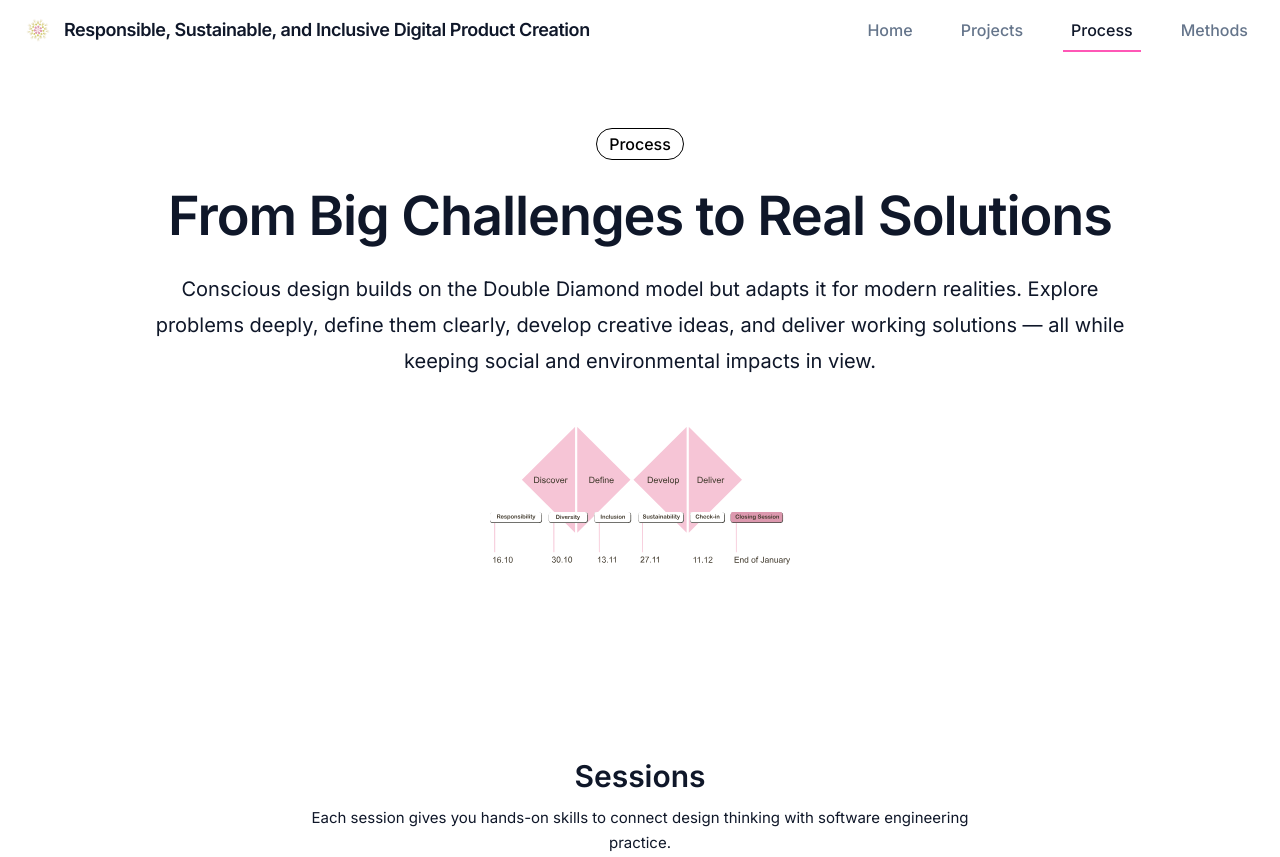
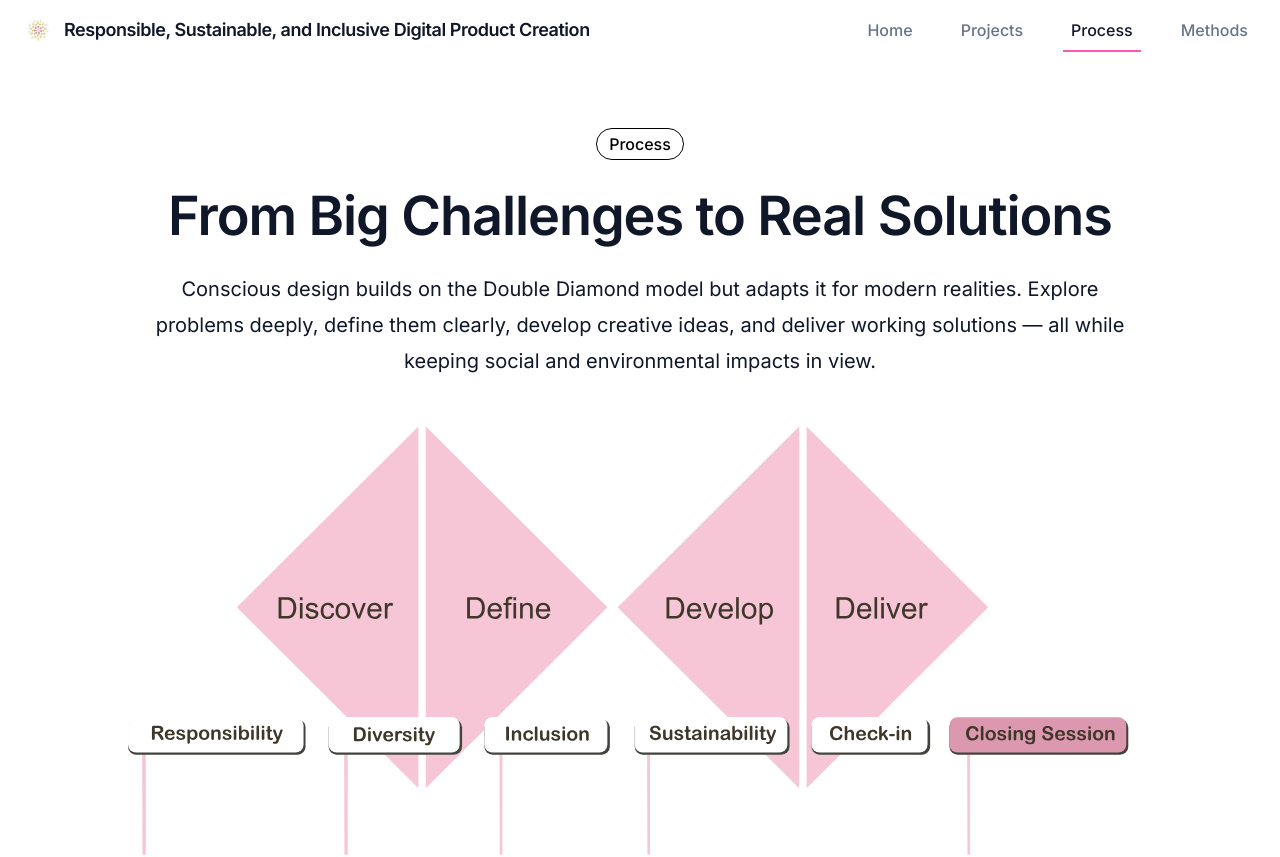
Before and after one commit to Vulture2001/Website, a Next.js app: page /process in a window 1280 px wide. Shown: the top 857 px of the page. Built offline with nearby package versions, Linux system fonts and the light colour scheme.

Commit message:
Fix image bug for process

```diff
--- a/src/app/process/page.tsx
+++ b/src/app/process/page.tsx
@@ -3,7 +3,7 @@
 import { PageLayout } from "@components/layout/PageLayout";
 import { PageHero } from "@components/hero/PageHero";
 import { MotionSection } from "@components/layout/MotionSection";
-import {SessionCarousel} from "@components/carousel/SessionsCarousel";
+import { SessionCarousel } from "@components/carousel/SessionsCarousel";
 
 export default function Process() {
     return (
@@ -18,9 +18,10 @@ export default function Process() {
             />
 
             {/* ===== Illustration ===== */}
+            {/* FIX: Removed 'flex justify-center'. The <figure> below handles centering via 'mx-auto'. */}
             <MotionSection
                 id="process-illustration"
-                className="flex justify-center opacity-0 animate-fade-up [animation-delay:200ms] [animation-fill-mode:forwards]"
+                className="opacity-0 animate-fade-up [animation-delay:200ms] [animation-fill-mode:forwards]"
             >
                 <figure className="mx-auto w-full max-w-5xl">
                     <img
@@ -31,43 +32,7 @@ export default function Process() {
                 </figure>
             </MotionSection>
 
-            {/*  ===== Two Tracks =====
-            <MotionSection
-            id="process-tracks"
-            className="opacity-0 animate-fade-up [animation-delay:400ms] [animation-fill-mode:forwards]"
-        >
-            <div className="mx-auto max-w-6xl px-4 grid grid-cols-2 gap-8">
-                <TrackCard
-                    badge="Design Track"
-                    title="Discover • Define • Develop • Deliver"
-                    description="The design track trains you to look beyond code and ask the right questions: Who will use this system? What barriers might they face? What unintended impacts could this create?"
-                />
-                <TrackCard
-                    badge="Development Track"
-                    title="Engineering & Delivery"
-                    description="In the development track, you turn concepts into real software. Translate design insights into features, write code with accessibility and sustainability in mind, and ensure reliability at scale."
-                />
-            </div>
-        </MotionSection>
-            */}
-
-            {/* ===== Phases =====
-            <MotionSection
-                id="process-phases"
-                className="mt-24 opacity-0 animate-fade-up [animation-delay:800ms] [animation-fill-mode:forwards]"
-            >
-                <div className="text-center mb-10">
-                    <h2 className="text-3xl font-semibold text-fg">Conscious Design Phases</h2>
-                    <p className="mt-3 text-muted-fg max-w-2xl mx-auto text-[15px] leading-relaxed">
-                        Each phase gives you hands-on skills to connect design thinking with
-                        software engineering practice.
-                    </p>
-                </div>
-                <PhaseCarousel />
-            </MotionSection>
-            */}
-
-            {/* ===== Phases ===== */}
+            {/* ===== Sessions ===== */}
             <MotionSection
                 id="process-sessions"
                 className="mt-24 opacity-0 animate-fade-up [animation-delay:800ms] [animation-fill-mode:forwards]"
```
